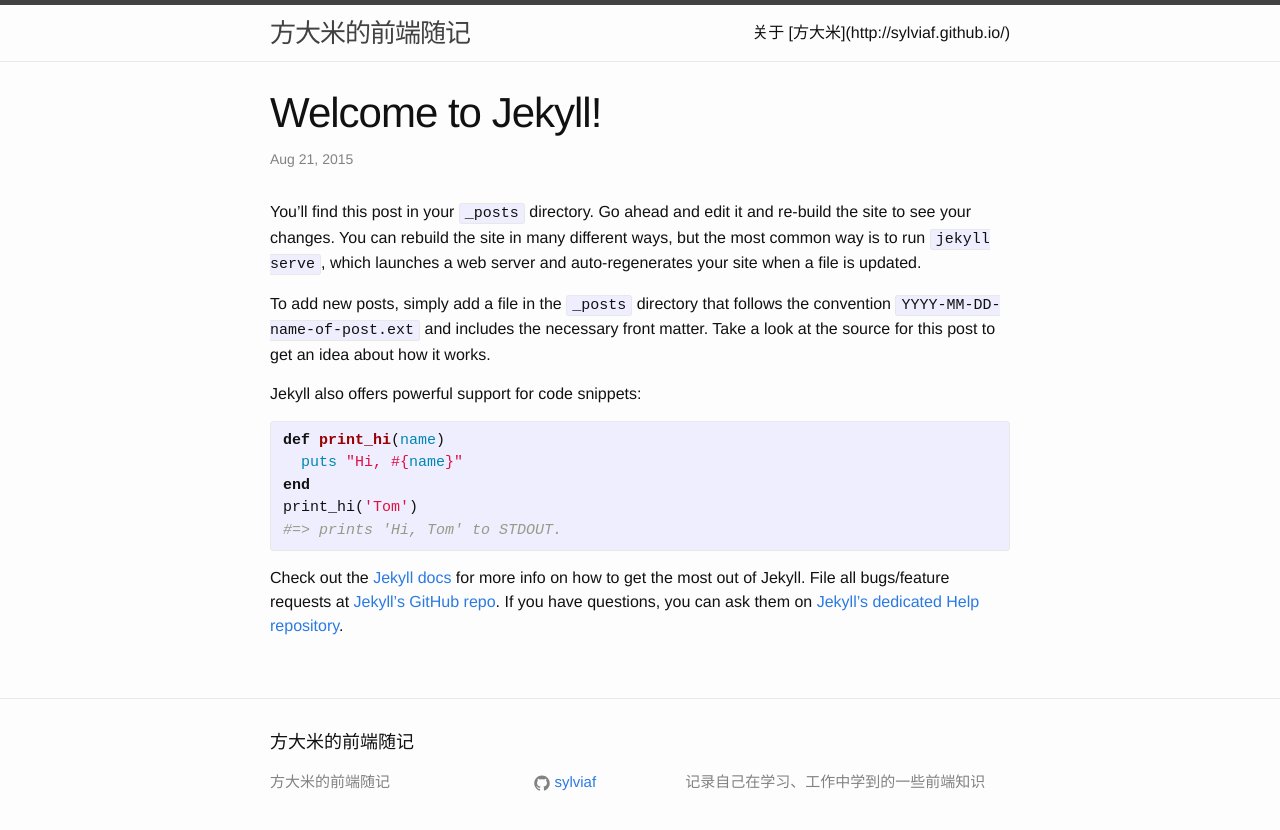
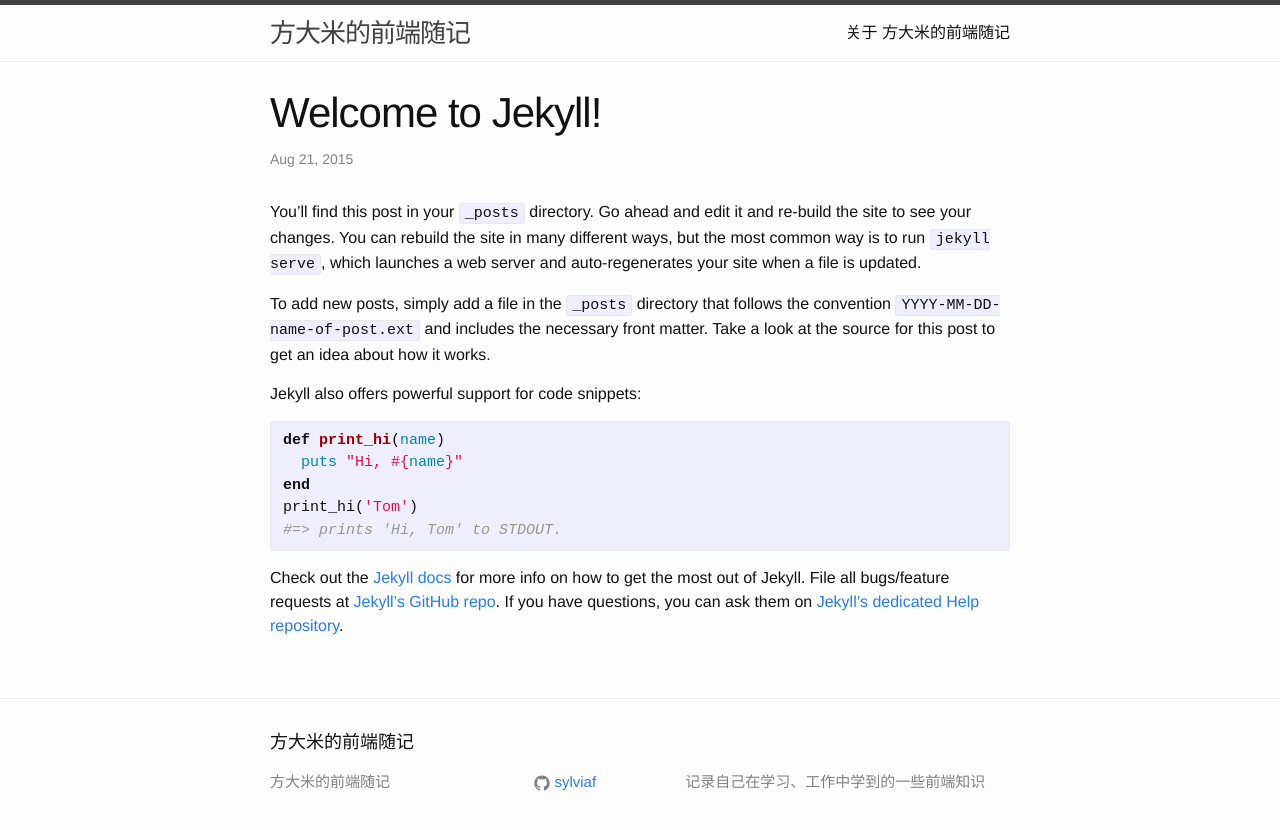
Before and after one commit to SylviaF/sylviaf.github.io, a Jekyll site: the page built from _posts/2015-08-21-welcome-to-jekyll.markdown, in a window 1280 px wide. Shown: the top 830 px of the page. Built offline with Jekyll 4.4.1, drawn with Linux system fonts in a browser that asks for light colours.

Commit message:
change about

```diff
--- a/about.md
+++ b/about.md
@@ -1,6 +1,6 @@
 ---
 layout: page
-title: 关于 [方大米](http://sylviaf.github.io/)
+title: 关于 方大米的前端随记
 permalink: /about/
 ---
 方大米的前端知识的记录
```
